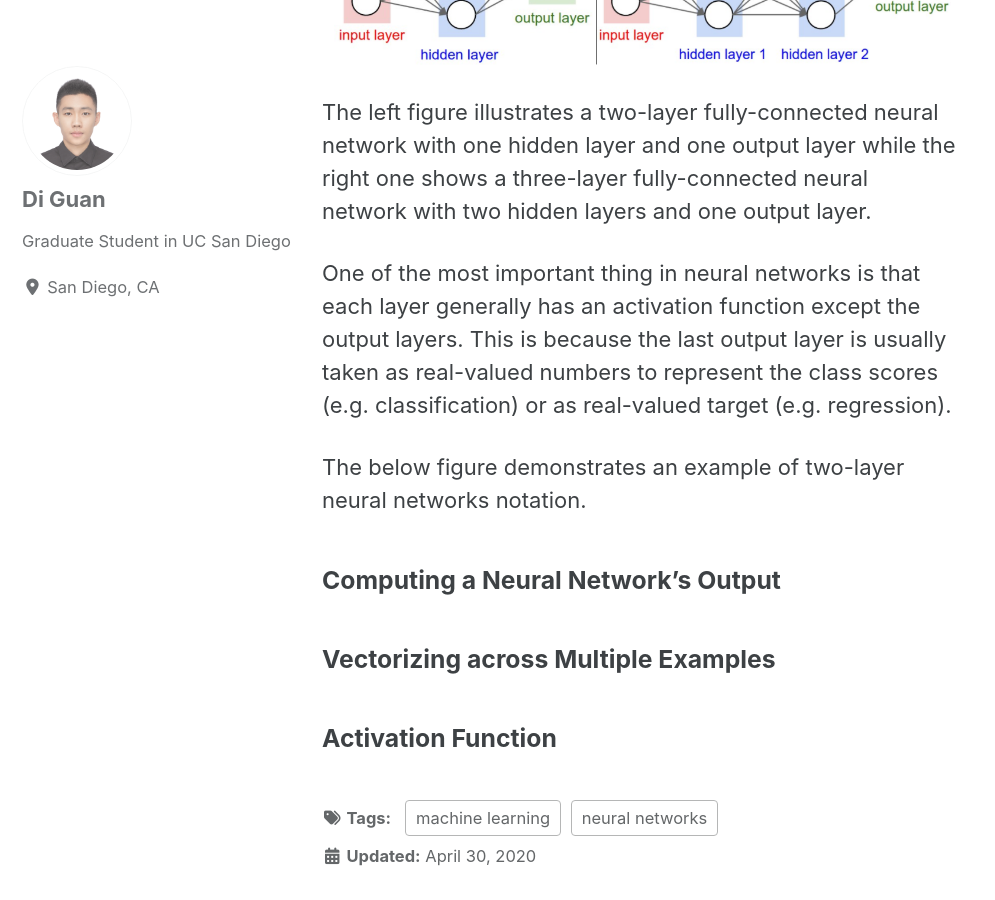
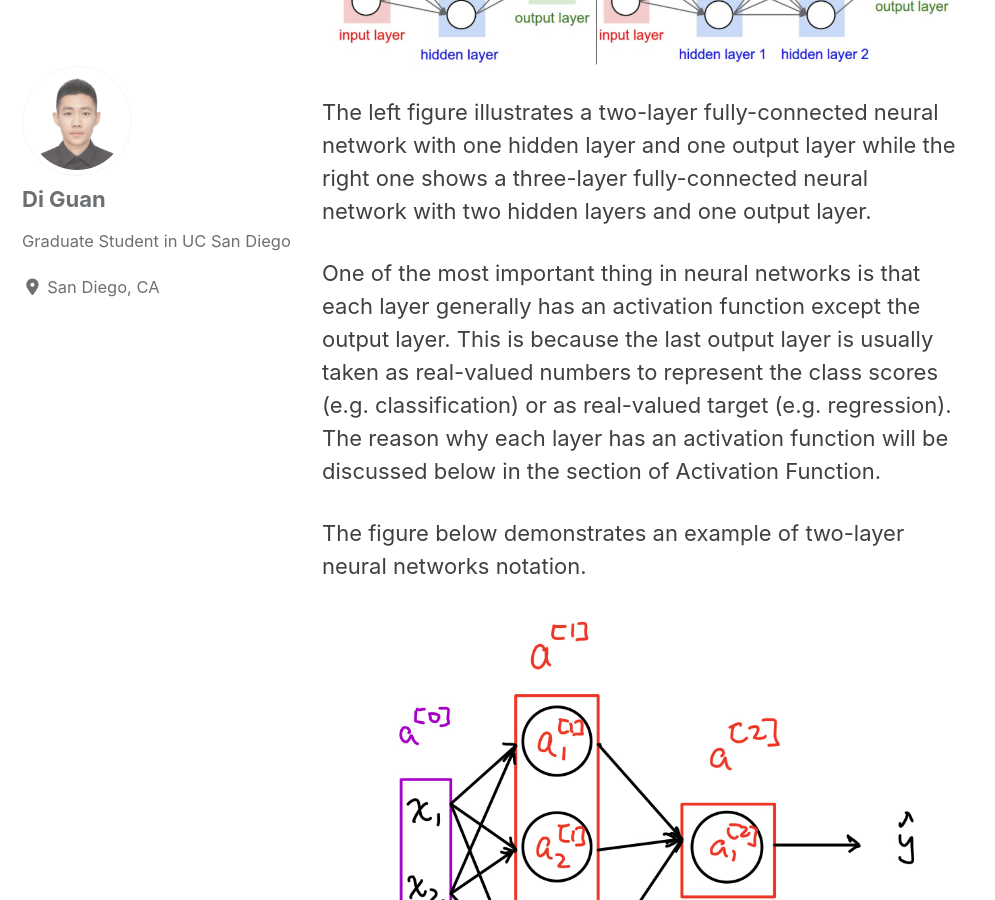
Before and after one commit to guandi1995/guandi1995.github.io, a Jekyll site: the page built from _posts/2020-04-30-Neural Networks.md, in a window 1280 px wide and 900 px high, scrolled down 1155 px. Shown: the whole window, without its empty margins (0-995 px from the left). Built offline with Jekyll 4.4.1, drawn with Linux system fonts in a browser that asks for light colours; cached includes are drawn as plain includes; nearby versions of some CDN libraries.

Commit message:
neural networks

```diff
--- a/_posts/2020-04-30-Neural Networks.md
+++ b/_posts/2020-04-30-Neural Networks.md
@@ -17,9 +17,12 @@ In the following posts, we will discuss the neural networks in machine learning
 
 The left figure illustrates a two-layer fully-connected neural network with one hidden layer and one output layer while the right one shows a three-layer fully-connected neural network with two hidden layers and one output layer.
 
-One of the most important thing in neural networks is that each layer generally has an activation function except the output layers. This is because the last output layer is usually taken as real-valued numbers to represent the class scores (e.g. classification) or as real-valued target (e.g. regression).
+One of the most important thing in neural networks is that each layer generally has an activation function except the output layer. This is because the last output layer is usually taken as real-valued numbers to represent the class scores (e.g. classification) or as real-valued target (e.g. regression). The reason why each layer has an activation function will be discussed below in the section of Activation Function.
 
-The below figure demonstrates an example of two-layer neural networks notation.
+The figure below demonstrates an example of two-layer neural networks notation.
+
+<img src="{{ site.url }}{{ site.baseurl }}/images/neural networks/notation.jpg" alt="">
+
 
 ### Computing a Neural Network's Output
 
```
Also changed, not shown: images/neural networks/notation.jpg (added).
